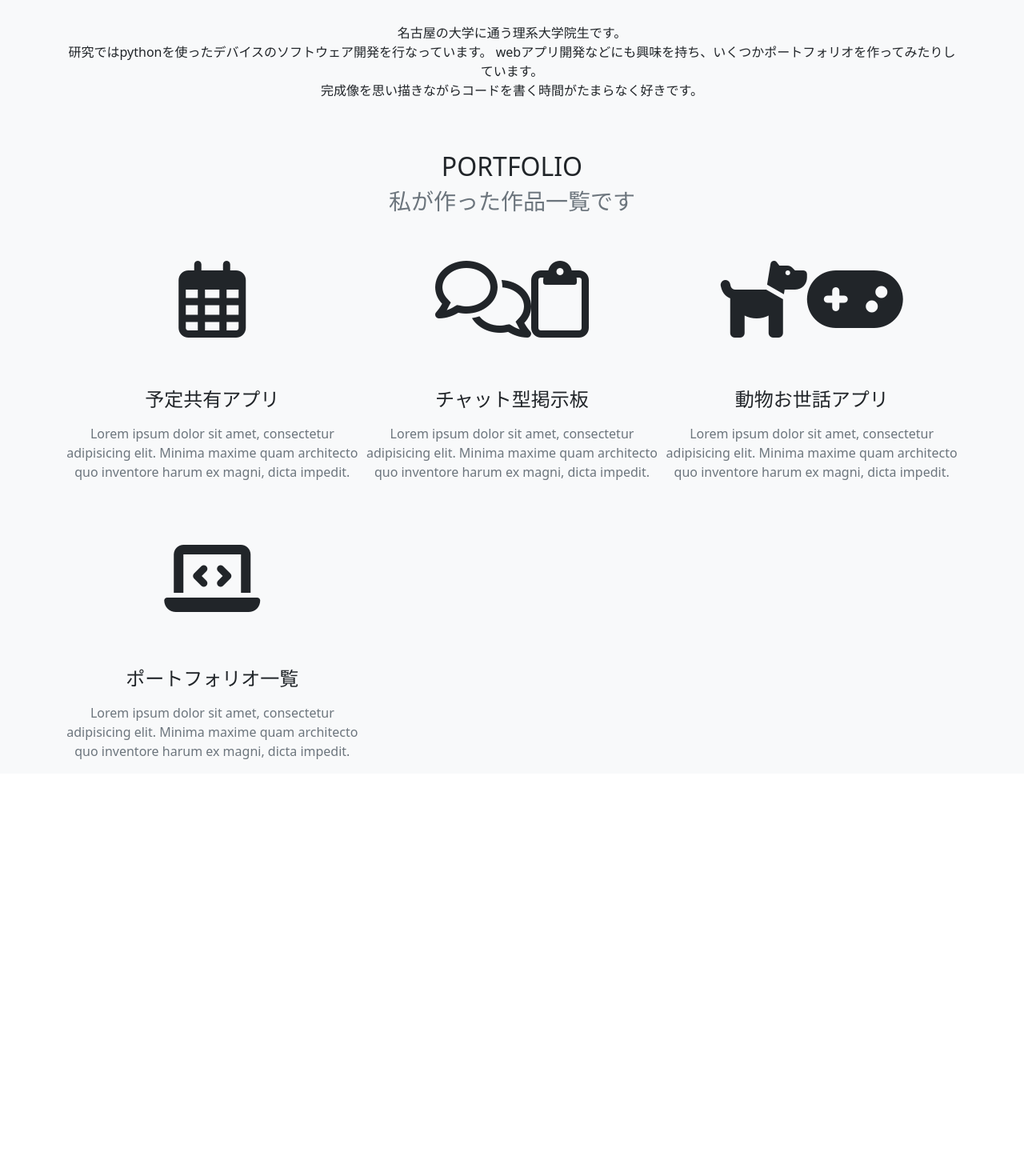
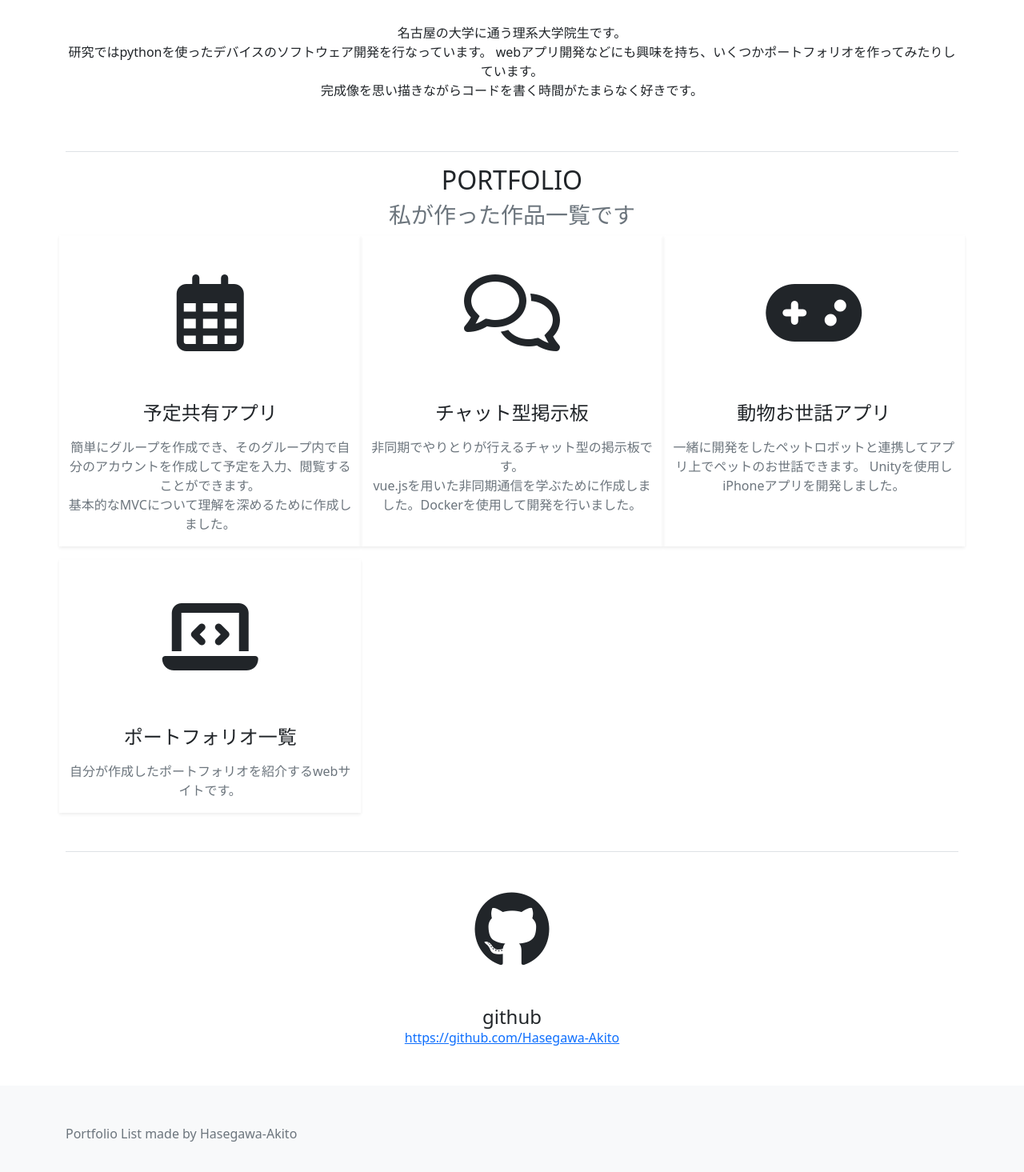
Before and after one commit to Hasegawa-Akito/portfolio_list_react, a React (Create React App) app: page / in a window 1280 px wide. Shown: the part 275-1740 px from the top of the page at 80% size. Before the commit the page ends 1242 px from the top, so only its background shows below. Built offline with nearby package versions, Linux system fonts and the light colour scheme.

Commit message:
add subcontent and footer

```diff
--- a/src/App.jsx
+++ b/src/App.jsx
@@ -1,6 +1,8 @@
 import './App.css';
+import Footer from './component/Footer';
 import Header from './component/Header';
 import MainContent from './component/MainContent';
+import Subcontent from './component/Subcontent';
 
 
 function App() {
@@ -8,6 +10,8 @@ function App() {
     <div className="App">
       <Header />
       <MainContent />
+      <Subcontent />
+      <Footer />
     </div>
   );
 }
--- /dev/null
+++ b/src/component/Footer.jsx
@@ -0,0 +1,13 @@
+import React from 'react'
+
+const Footer = () => {
+  return (
+    <footer class="footer mt-auto py-5 bg-light">
+        <div class="container">
+            <span class="text-muted">Portfolio List made by Hasegawa-Akito</span>
+        </div>
+    </footer>
+  )
+}
+
+export default Footer
--- a/src/component/MainContent.jsx
+++ b/src/component/MainContent.jsx
@@ -6,7 +6,7 @@ import profileImage from "../Images/myImage.jpg";
 
 const MainContent = () => {
   return (
-    <div class="album bg-light">
+    <div>
         <section class="text-center container">
             <div class="py-5">
                 <h1>Hasegawa-Akito</h1>
@@ -20,7 +20,7 @@ const MainContent = () => {
                     完成像を思い描きながらコードを書く時間がたまらなく好きです。
                 </p>
             </div>
-            <section class="page-section">
+            <section class="page-section border-top pt-3">
                 <div className="service">
                     <div class="text-center">
                         <h2 class="section-heading text-uppercase">PORTFOLIO</h2>
@@ -34,52 +34,45 @@ const MainContent = () => {
         </section>
 
         <div class="container">
-            <div class="row text-center row-cols-1 row-cols-sm-2 row-cols-md-3 g-2">
-                <div class="col-md-4">
+            <div class="row text-center row-cols-1 row-cols-sm-2 row-cols-md-3 g-3">
+                <div class="col-md-4 shadow-sm">
                     <span class="fa-stack fa-6x">
                         <i class="fa-regular fa-calendar-days"></i>
                     </span>
                     <h4 class="my-3">予定共有アプリ</h4>
                     <p class="text-muted">
-                        Lorem ipsum dolor sit amet, consectetur adipisicing elit. Minima
-                        maxime quam architecto quo inventore harum ex magni, dicta
-                        impedit.
+                        簡単にグループを作成でき、そのグループ内で自分のアカウントを作成して予定を入力、閲覧することができます。<br></br>
+                        基本的なMVCについて理解を深めるために作成しました。
                     </p>
                 </div>
-                <div class="col-md-4">
+                <div class="col-md-4 shadow-sm">
                     <span class="fa-stack fa-6x">
                         <i class="fa-regular fa-comments"></i>
-                        <i class="fa-regular fa-clipboard"></i>
                     </span>
                     <h4 class="my-3">チャット型掲示板</h4>
                     <p class="text-muted">
-                        Lorem ipsum dolor sit amet, consectetur adipisicing elit. Minima
-                        maxime quam architecto quo inventore harum ex magni, dicta
-                        impedit.
+                        非同期でやりとりが行えるチャット型の掲示板です。<br></br>
+                        vue.jsを用いた非同期通信を学ぶために作成しました。Dockerを使用して開発を行いました。
                     </p>
                 </div>
-                <div class="col-md-4">
+                <div class="col-md-4 shadow-sm">
                     <span class="fa-stack fa-6x">
-                        <i class="fa-solid fa-dog"></i>
                         <i class="fa-solid fa-gamepad"></i>
                     </span>
                     <h4 class="my-3">動物お世話アプリ</h4>
                     <p class="text-muted">
-                        Lorem ipsum dolor sit amet, consectetur adipisicing elit. Minima
-                        maxime quam architecto quo inventore harum ex magni, dicta
-                        impedit.
+                        一緒に開発をしたペットロボットと連携してアプリ上でペットのお世話できます。
+                        Unityを使用しiPhoneアプリを開発しました。
                     </p>
                 </div>
 
-                <div class="col-md-4">
+                <div class="col-md-4 shadow-sm">
                     <span class="fa-stack fa-6x">
                         <i class="fa-solid fa-laptop-code"></i>
                     </span>
                     <h4 class="my-3">ポートフォリオ一覧</h4>
                     <p class="text-muted">
-                        Lorem ipsum dolor sit amet, consectetur adipisicing elit. Minima
-                        maxime quam architecto quo inventore harum ex magni, dicta
-                        impedit.
+                        自分が作成したポートフォリオを紹介するwebサイトです。
                     </p>
                 </div>
 
--- /dev/null
+++ b/src/component/Subcontent.jsx
@@ -0,0 +1,19 @@
+import React from 'react'
+
+const Subcontent = () => {
+  return (
+    <section class="text-center container my-5">
+        <div class="page-section border-top">
+        <div class="col">
+            <span class="fa-stack fa-6x">
+                <i class="fa-brands fa-github"></i>
+            </span>
+            <h4 class="my-0">github</h4>
+            <a href="https://github.com/Hasegawa-Akito">https://github.com/Hasegawa-Akito</a>
+        </div>
+        </div>
+    </section>
+  )
+}
+
+export default Subcontent
```
